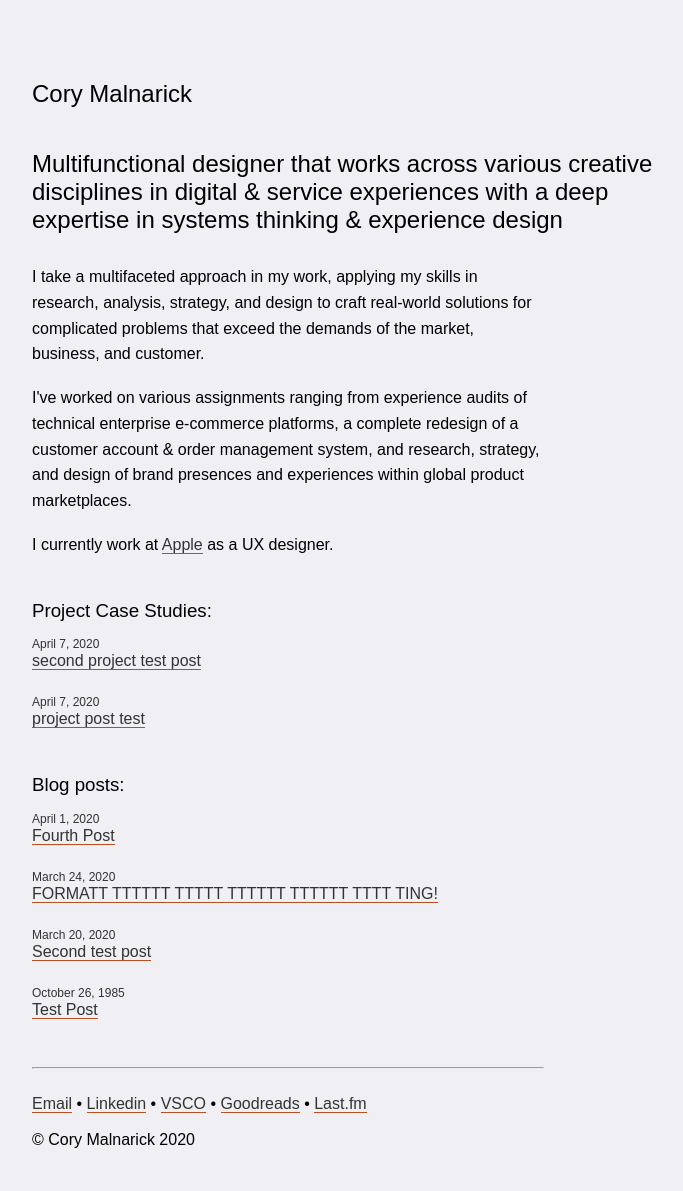
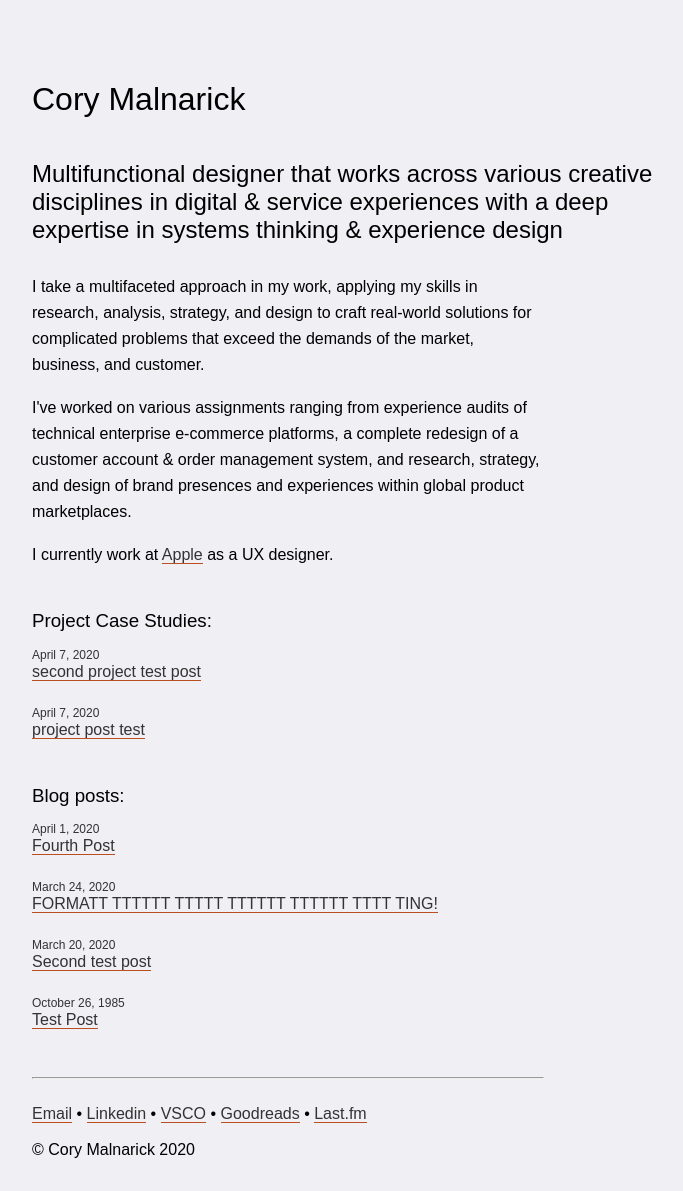
Before and after one commit to foundmonster/foundmonster.github.io, a Jekyll site: the page built from index.html, in a window 1280 px wide. Shown: the whole page, without its empty margins (160-843 px from the left). Built offline with Jekyll 4.4.1, drawn with Linux system fonts in a browser that asks for light colours; some web fonts are replaced.

Commit message:
changing index headline to h1

```diff
--- a/index.html
+++ b/index.html
@@ -2,7 +2,7 @@
 layout: layout
 title: Cory Malnarick
 ---
-<h2 class="headline">{{ page.title }}</h2><br>
+<h1 class="headline">{{ page.title }}</h1><br>
 <h2>Multifunctional designer that works across various creative disciplines in digital & service experiences with a deep expertise in systems thinking & experience design</h2><br>
 <p>I take a multifaceted approach in my work, applying my skills in research, analysis, strategy, and design to craft real-world solutions for complicated problems that exceed the demands of the market, business, and customer.</p><br>
 <p>I've worked on various assignments ranging from experience audits of technical enterprise e-commerce platforms, a complete redesign of a customer account & order management system, and research, strategy, and design of brand presences and experiences within global product marketplaces.</p><br>
```
